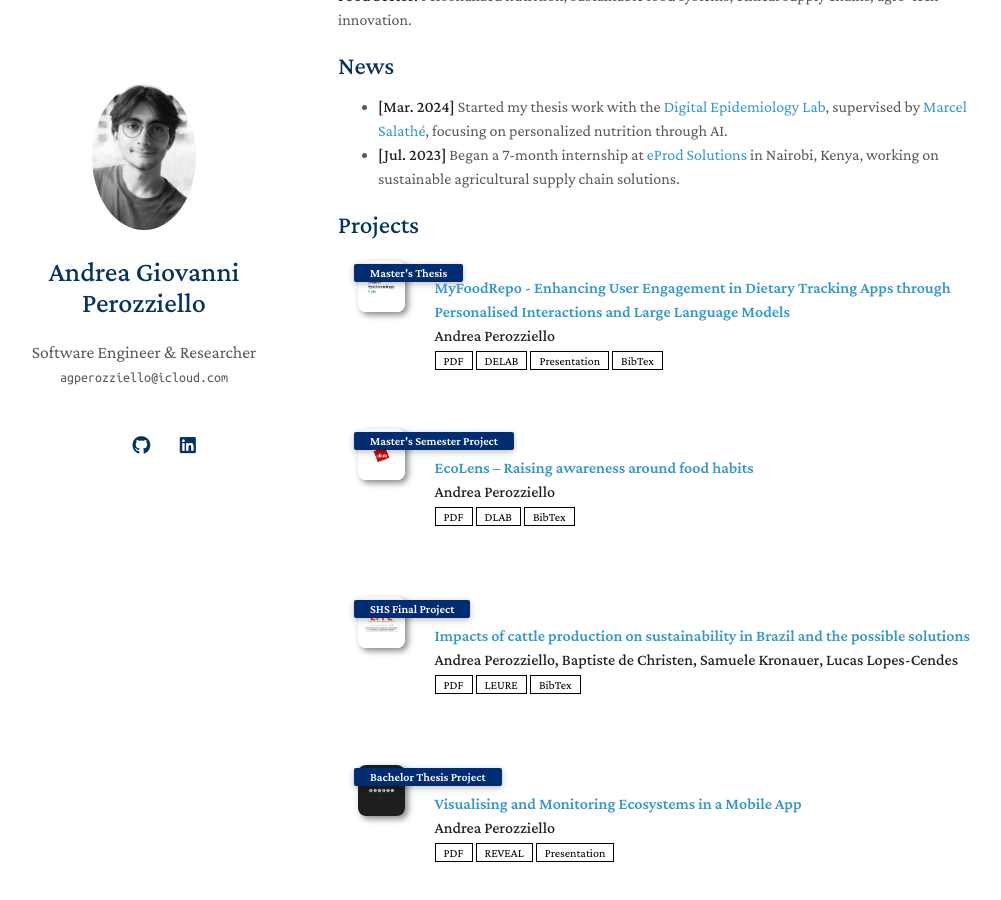
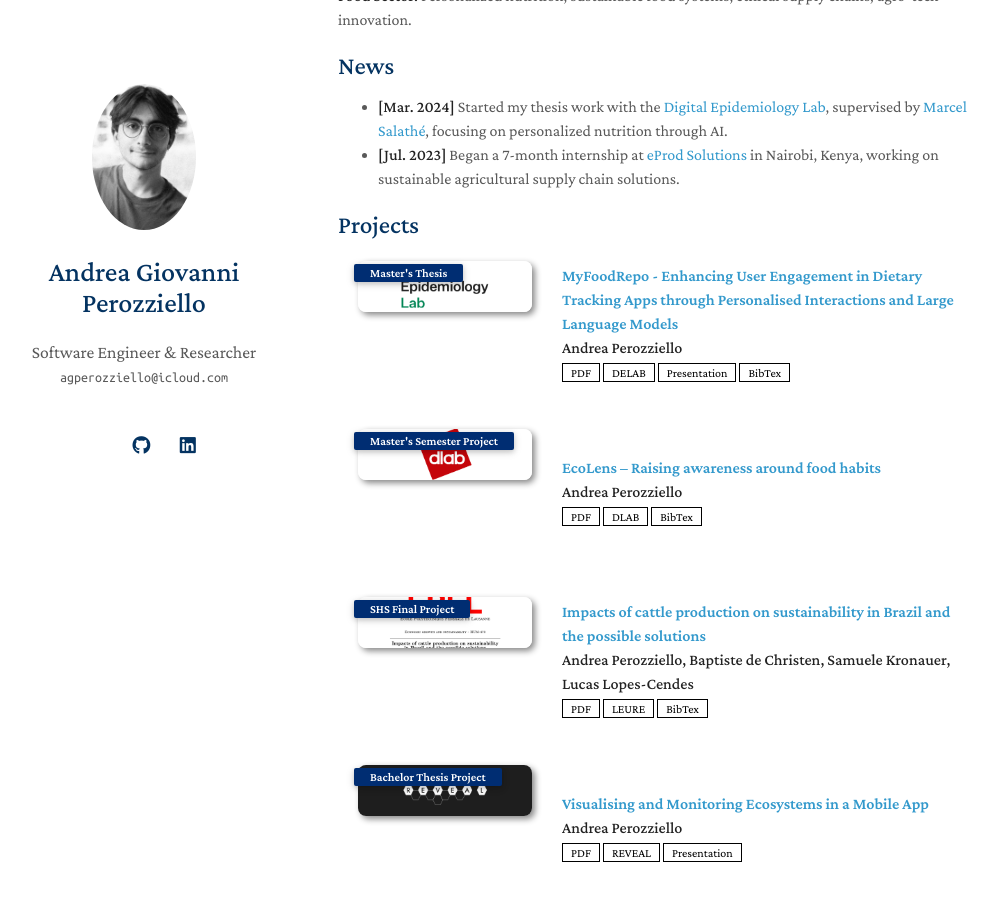
Before and after one commit to peroza/peroza.io, a Jekyll site: the page built from index.md, in a window 1280 px wide and 900 px high, scrolled down 463 px. Shown: the whole window, without its empty margins (132-1133 px from the left). Built offline with Jekyll 4.4.1, drawn with Linux system fonts in a browser that asks for light colours; a style sheet for code colours, icons or effects is not loaded; our own code applies the rules of GitHub Pages for plain Markdown files.

Commit message:
Fixed image aspect ratio

```diff
--- a/_includes/projects.md
+++ b/_includes/projects.md
@@ -9,7 +9,7 @@
 <div class="pub-row">
   <div class="col-sm-3 abbr" style="position: relative;padding-right: 15px;padding-left: 15px;">
     {% if link.image %}
-    <img src="{{ link.image }}" class="teaser img-fluid z-depth-1" style="width:100%;height:40%;">
+    <img src="{{ link.image }}" class="teaser img-fluid z-depth-1" style="width:100;height:40%;">
     {% endif %}
     {% if link.type %}
     <abbr class="badge">{{ link.type }}</abbr>
```
